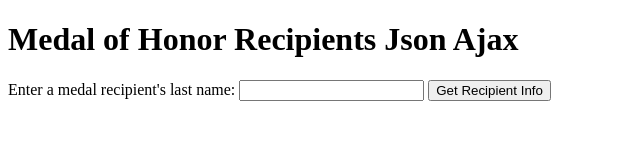
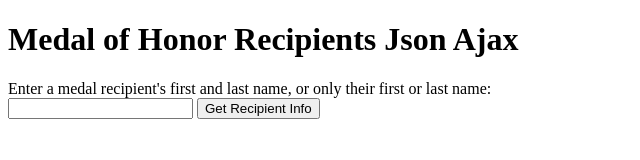
Before and after one commit to HectorGsdev/pp-json, a plain HTML site: page index.html in a window 1280 px wide. Shown: the whole page, without its empty margins (0-640 px from the left). Drawn offline with nearby package versions, Linux system fonts and the light colour scheme.

Commit message:
credits and changed input text

```diff
--- a/index.html
+++ b/index.html
@@ -1,4 +1,13 @@
 <!doctype html>
+<!--
+* @author: Hector Gonzalez, Kevin Price
+* @date: March 8, 2022
+* @filename: index.html
+* @description: Page searches a JSON for medal of honor recipient info by name
+*
+* @JSON file courtesy of CORGIS data sets:
+* https://think.cs.vt.edu/corgis/json/medal_of_honor/
+-->
 <html lang="en">
 <head>
   <meta charset="UTF-8">
@@ -11,9 +20,8 @@
 
 <h1>Medal of Honor Recipients Json Ajax</h1>
 
-<label>Enter a medal recipient's last name:
-  <input type="text" id="search">
-</label>
+<label>Enter a medal recipient's first and last name, or only their first or last name:</label><br>
+<input type="text" id="search">
 <button id="get">Get Recipient Info</button>
 
 <div id="output"></div>
@@ -67,10 +75,5 @@
   });
 </script>
 
-
-
-
-
-
 </body>
 </html>
```
